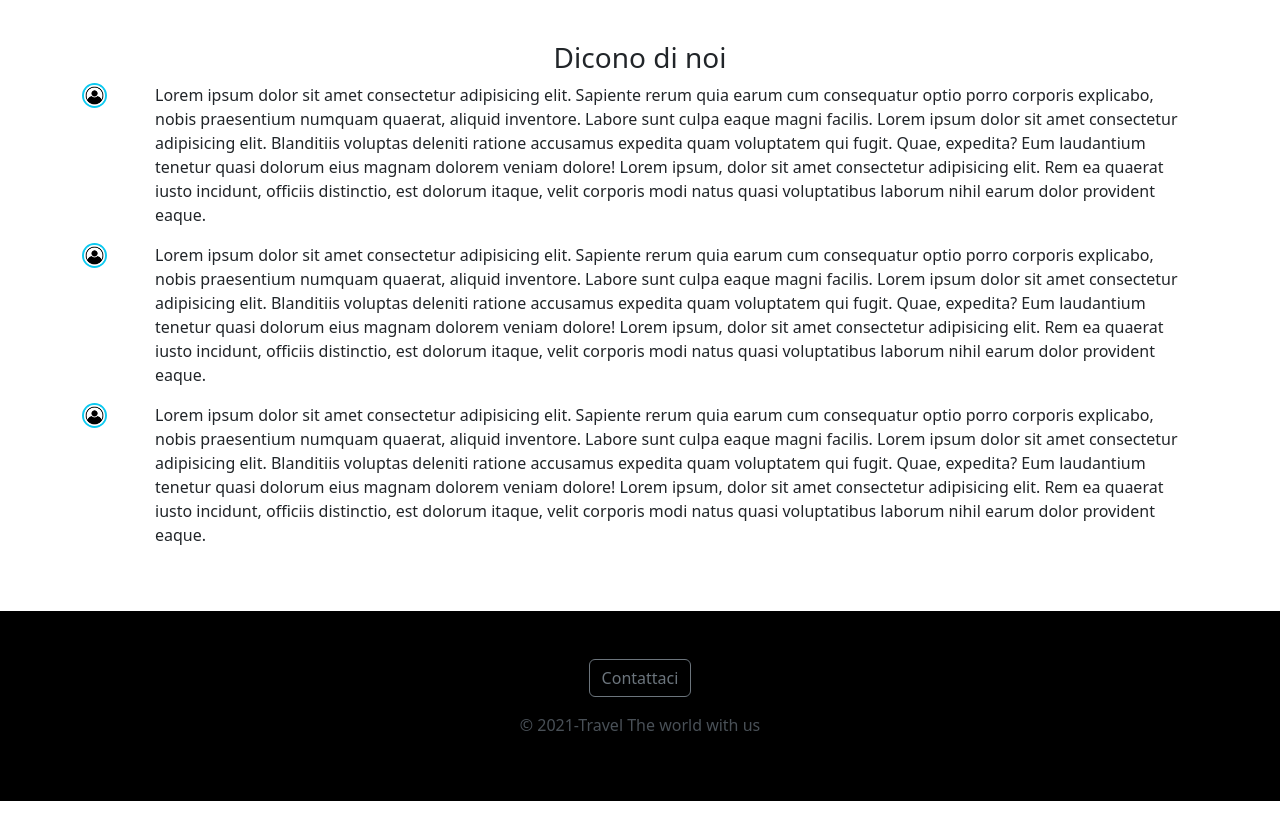
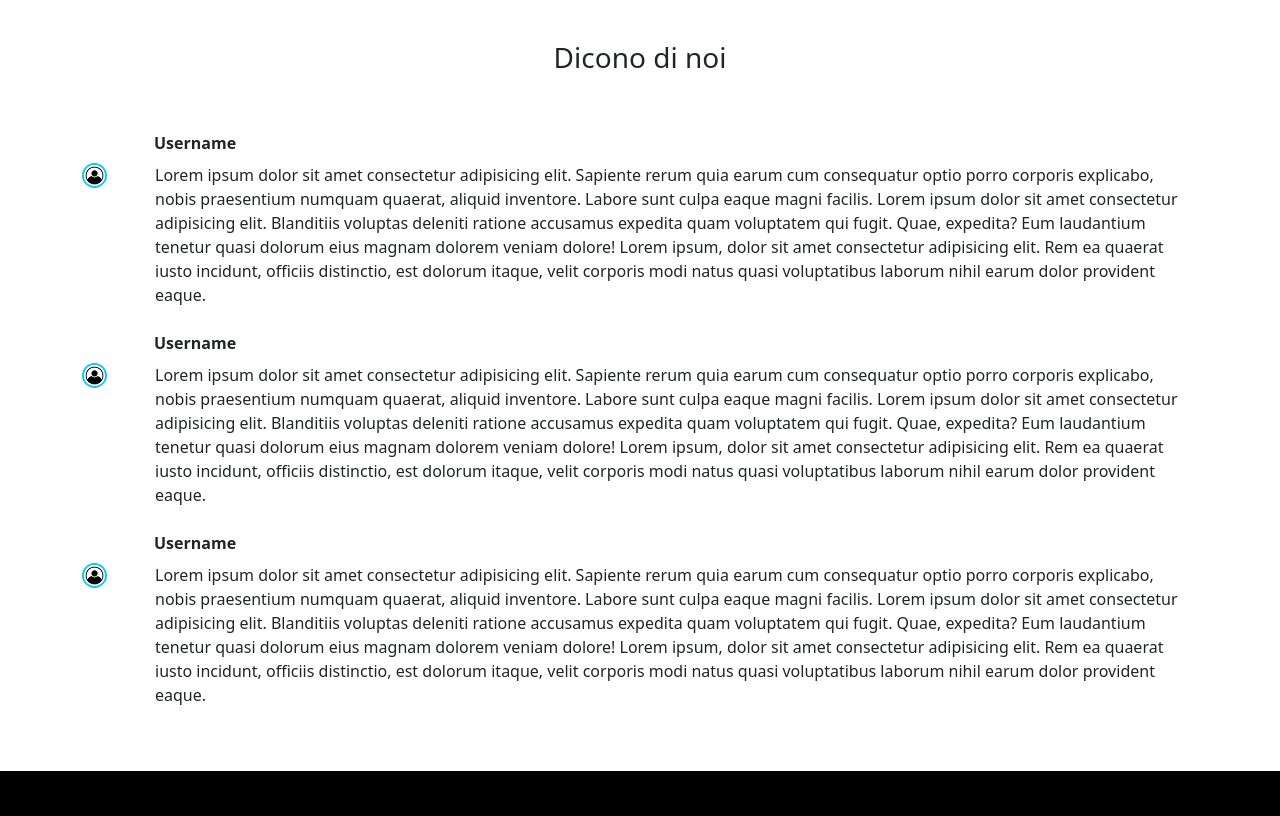
Before and after one commit to Pierattilio-correale/Challenge-U2-W2-D2, a plain HTML site: page index.html in a window 1280 px wide. Shown: the part 2620-3436 px from the top of the page. Drawn offline with nearby package versions, Linux system fonts and the light colour scheme.

Commit message:
adds correction

```diff
--- a/index.html
+++ b/index.html
@@ -387,10 +387,11 @@
       </section>
     </main>
     <section class="my-5">
-      <h3 id="recensioni" class="text-center">Dicono di noi</h3>
+      <h3 id="recensioni" class="my-5 text-center">Dicono di noi</h3>
       <div class="container">
         <div class="row">
           <div class="col-12">
+            <p class="my-2 ms-4 ps-5 fw-bold">Username</p>
             <div class="d-flex">
               <img
                 src="./user2.jpg"
@@ -413,6 +414,7 @@
             </div>
           </div>
           <div class="col-12">
+            <p class="my-2 ms-4 ps-5 fw-bold">Username</p>
             <div class="d-flex">
               <img
                 src="./user2.jpg"
@@ -435,6 +437,7 @@
             </div>
           </div>
           <div class="col-12">
+            <p class="my-2 ms-4 ps-5 fw-bold">Username</p>
             <div class="d-flex">
               <img
                 src="./user2.jpg"
```
